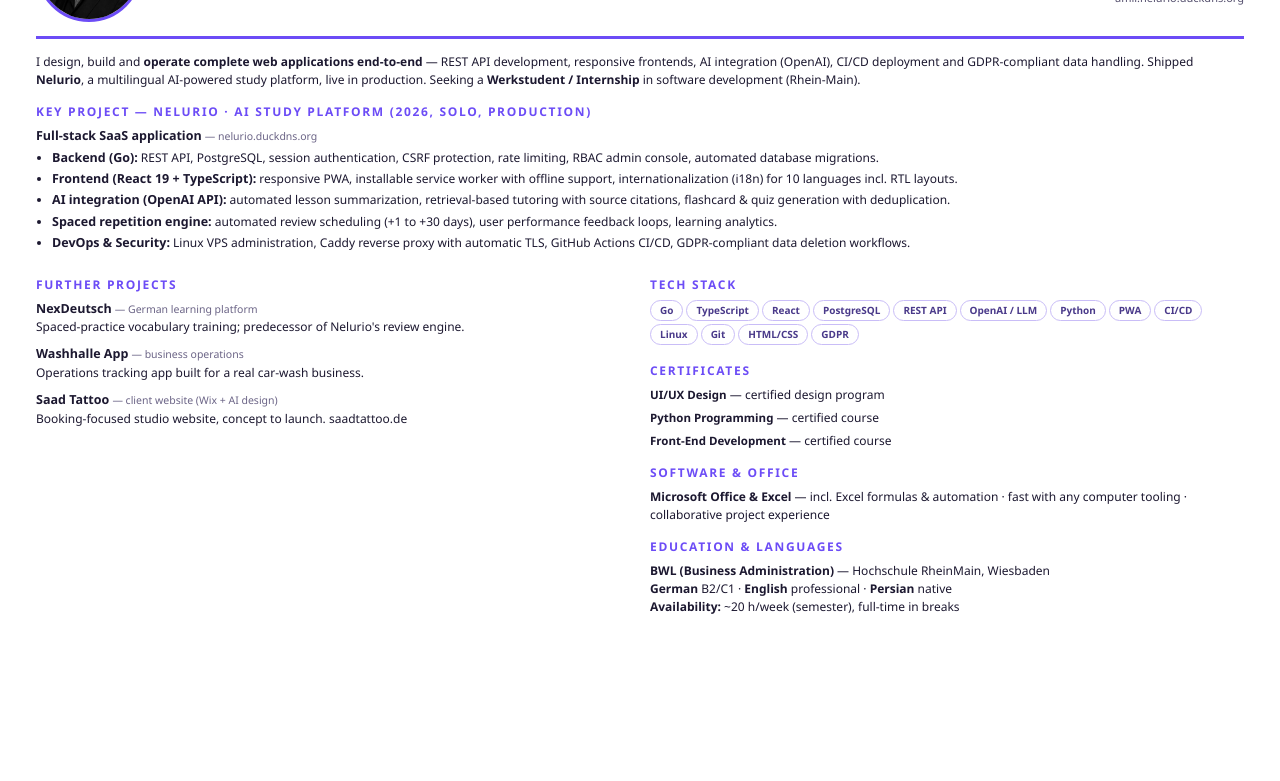
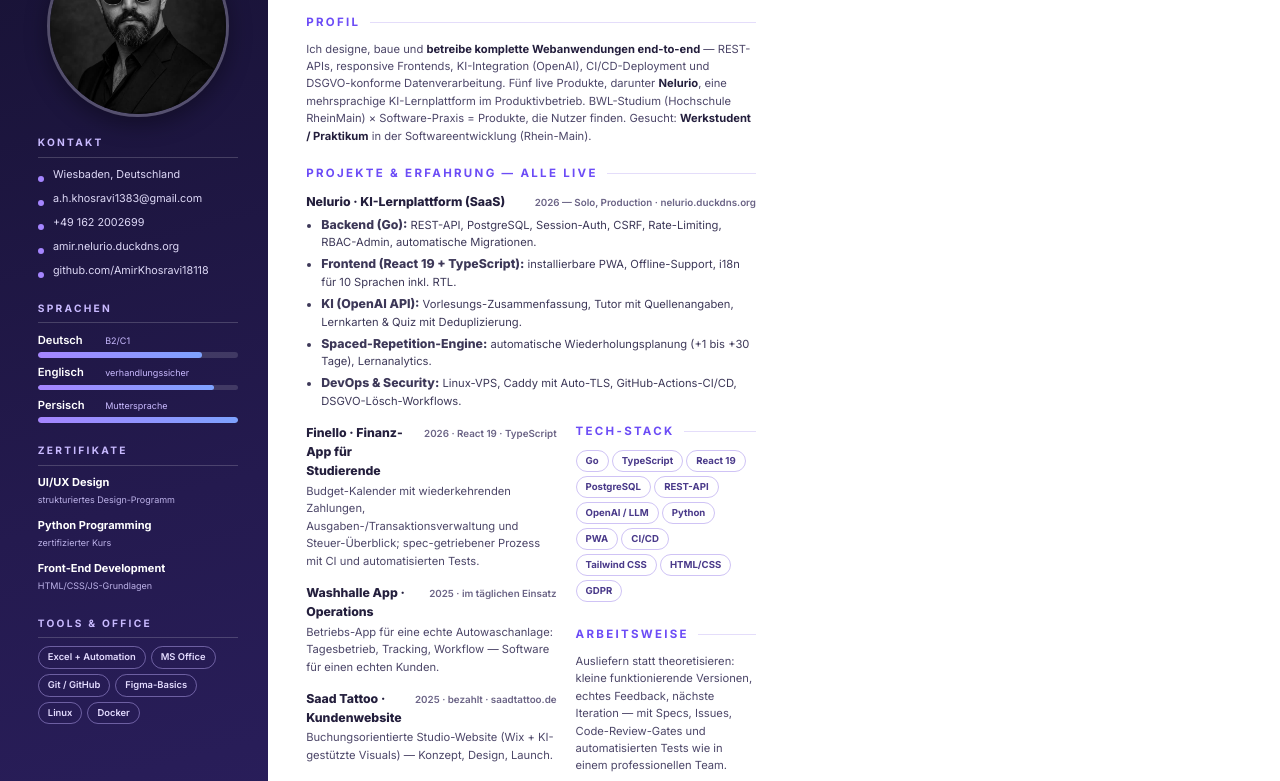
Before and after one commit to AmirKhosravi18118/amir-dev, a website: page cv_print.html in a window 1280 px wide. Shown: the part 114-895 px from the top of the page. Before the commit the page ends 800 px from the top, so only its background shows below. Drawn offline with Linux system fonts and the light colour scheme; files whose address does not match are found by name.

Commit message:
feat(T002): CV redesign — Canva-style professional layout (navy-violet sidebar, photo, language bars) + Finello added
Single A4 page, Inter, real text (ATS-parseable, no watermark). Sidebar:
photo, contact incl. GitHub, languages with level bars, certificates,
tools. Main: profile, all five live projects (Nelurio detailed, Finello
NEW, Washhalle, Saad Tattoo, NexDeutsch), tech stack, working style,
education, availability footer. Regenerated Amir_Khosravi_CV.pdf via
headless Chrome (absolute file:/// photo src per traps #3).

```diff
--- a/cv_print.html
+++ b/cv_print.html
@@ -1,65 +1,136 @@
-<!DOCTYPE html><html lang="de"><head><meta charset="utf-8"><title>Amir Khosravi — Lebenslauf</title><meta name="viewport" content="width=device-width, initial-scale=1.0"><style>
+<!DOCTYPE html><html lang="de"><head><meta charset="utf-8"><title>Amir Khosravi — Lebenslauf</title><meta name="viewport" content="width=device-width, initial-scale=1.0"><link rel="preconnect" href="https://fonts.googleapis.com"><link href="https://fonts.googleapis.com/css2?family=Inter:wght@400;600;700;800;900&display=swap" rel="stylesheet"><style>
 @page{size:A4;margin:0}
 *{margin:0;padding:0;box-sizing:border-box}
-body{font-family:'Segoe UI',Arial,sans-serif;color:#1c1830;font-size:12px;line-height:1.5;padding:30px 36px}
-.head{display:grid;grid-template-columns:110px 1fr auto;gap:18px;align-items:center;border-bottom:3px solid #6c4cf6;padding-bottom:14px;margin-bottom:14px}
-.photo{width:106px;height:106px;object-fit:cover;border-radius:50%;border:3px solid #6c4cf6}
-h1{font-size:25px;letter-spacing:-.02em}h1 span{color:#6c4cf6}
-.role{font-weight:700;font-size:12px;color:#3d3564}
-.contact{font-size:11px;color:#55506e;text-align:right;line-height:1.75}
-h2{font-size:12px;text-transform:uppercase;letter-spacing:.14em;color:#6c4cf6;margin:14px 0 6px}
-p{margin-bottom:5px}
-.proj{margin-bottom:9px}
-.proj b{font-size:12.5px}
-.proj .t{color:#6b6486;font-size:10.5px}
-ul{margin:3px 0 0 16px}li{margin-bottom:2.5px}
-.two{display:grid;grid-template-columns:1fr 1fr;gap:20px}
-.tag{display:inline-block;padding:2px 9px;border:1px solid #c9bdf7;border-radius:99px;font-size:10px;font-weight:700;color:#4a3a8a;margin:0 3px 3px 0}
-.cert{margin-bottom:5px}.cert b{font-size:11.5px}
+html,body{width:210mm;height:297mm}
+body{font-family:'Inter','Segoe UI',Arial,sans-serif;color:#241f3d;font-size:11.2px;line-height:1.56;background:#fff;display:flex;overflow:hidden}
+/* ---------- sidebar (Canva-style navy panel, brand violet) ---------- */
+.side{width:71mm;background:linear-gradient(165deg,#171233 0%,#241a4f 55%,#2c2061 100%);color:#e9e5ff;padding:13mm 8mm 10mm 10mm;flex-shrink:0}
+.photo{width:48mm;height:48mm;object-fit:cover;border-radius:50%;display:block;margin:0 auto 2.5mm;border:.9mm solid rgba(255,255,255,.25);box-shadow:0 2mm 6mm rgba(0,0,0,.35)}
+.side h2{font-size:10.2px;text-transform:uppercase;letter-spacing:.22em;color:#c9baff;margin:5.5mm 0 2.2mm;padding-bottom:1.5mm;border-bottom:1px solid rgba(255,255,255,.18)}
+.side h2:first-of-type{margin-top:5mm}
+.side p,.side li{color:#ded9f7;font-size:10.8px;line-height:1.66}
+.side a{color:#ded9f7;text-decoration:none;word-break:break-all}
+.side ul{list-style:none}
+.side li{margin-bottom:1.6mm;padding-left:4mm;position:relative}
+.side li::before{content:'';position:absolute;left:0;top:.9em;width:1.6mm;height:1.6mm;border-radius:50%;background:#a585ff}
+.lang{margin-bottom:1.8mm}
+.lang b{color:#fff;display:inline-block;width:17mm;font-weight:600}
+.lang .lvl{color:#c9baff;font-size:9px}
+.bar{height:1.4mm;background:rgba(255,255,255,.14);border-radius:99px;margin-top:.8mm;overflow:hidden}
+.bar i{display:block;height:100%;border-radius:99px;background:linear-gradient(90deg,#a585ff,#7ea2ff)}
+.cert{margin-bottom:2.2mm}
+.cert b{color:#fff;font-weight:700;display:block;font-size:11px}
+.cert small{color:#bcb2e8;font-size:9px}
+.skill-tags{display:flex;flex-wrap:wrap;gap:1.3mm}
+.skill-tags span{padding:.8mm 2.4mm;border:1px solid rgba(196,178,255,.45);border-radius:99px;font-size:9.4px;font-weight:600;color:#e4dcff}
+/* ---------- main column ---------- */
+.main{flex:1;padding:13mm 10mm 10mm 10mm}
+h1{font-size:32px;font-weight:900;letter-spacing:-.02em;line-height:1.05}
+h1 span{color:#6c4cf6}
+.role{font-size:12.5px;font-weight:700;color:#4a3a8a;margin-top:1.5mm}
+.main h2{font-size:11.5px;text-transform:uppercase;letter-spacing:.2em;color:#6c4cf6;margin:5.2mm 0 2.4mm;display:flex;align-items:center;gap:2.5mm}
+.main h2::after{content:'';flex:1;height:1px;background:#e4ddfa}
+.sum{color:#4c4668}
+.sum b{color:#241f3d}
+.job{margin-bottom:3.4mm}
+.job .top{display:flex;justify-content:space-between;align-items:baseline;gap:3mm}
+.job b{font-size:12.3px;font-weight:800}
+.job .t{color:#6b6486;font-size:9.8px;white-space:nowrap;font-weight:600}
+.job .what{color:#4c4668;margin-top:.6mm}
+.job ul{margin:1mm 0 0 4mm}
+.job li{margin-bottom:.7mm;color:#3d3858}
+.tag{display:inline-block;padding:.7mm 2.4mm;border:1px solid #cfc3f5;border-radius:99px;font-size:9.6px;font-weight:700;color:#4a3a8a;margin:0 .8mm 1mm 0}
+.two{display:grid;grid-template-columns:1fr 1fr;gap:5mm}
+p{margin-bottom:1mm}
+.foot{margin-top:4mm;padding-top:2mm;border-top:1px solid #e4ddfa;color:#6b6486;font-size:9px;display:flex;justify-content:space-between}
 </style></head><body>
-<div class="head">
-<img class="photo" src="file:///D:/Z.Ai/portfolio/amir.jpg">
-<div>
-<h1>AMIR <span>KHOSRAVI</span></h1>
-<div class="role">Software Developer (Working Student) — Full-Stack · Go · React · AI Integration</div>
-</div>
-<div class="contact">
-Wiesbaden, Germany<br>a.h.khosravi1383@gmail.com<br>+49 162 2002699<br>amir.nelurio.duckdns.org
-</div>
-</div>
 
-<p>I design, build and <b>operate complete web applications end-to-end</b> — REST API development, responsive frontends, AI integration (OpenAI), CI/CD deployment and GDPR-compliant data handling. Shipped <b>Nelurio</b>, a multilingual AI-powered study platform, live in production. Seeking a <b>Werkstudent / Internship</b> in software development (Rhein-Main).</p>
+<aside class="side">
+  <img class="photo" src="file:///D:/Z.Ai/portfolio/amir.jpg" alt="Amir Khosravi">
 
-<h2>Key Project — Nelurio · AI Study Platform (2026, solo, production)</h2>
-<div class="proj"><b>Full-stack SaaS application</b> <span class="t">— nelurio.duckdns.org</span>
-<ul>
-<li><b>Backend (Go):</b> REST API, PostgreSQL, session authentication, CSRF protection, rate limiting, RBAC admin console, automated database migrations.</li>
-<li><b>Frontend (React 19 + TypeScript):</b> responsive PWA, installable service worker with offline support, internationalization (i18n) for 10 languages incl. RTL layouts.</li>
-<li><b>AI integration (OpenAI API):</b> automated lesson summarization, retrieval-based tutoring with source citations, flashcard & quiz generation with deduplication.</li>
-<li><b>Spaced repetition engine:</b> automated review scheduling (+1 to +30 days), user performance feedback loops, learning analytics.</li>
-<li><b>DevOps & Security:</b> Linux VPS administration, Caddy reverse proxy with automatic TLS, GitHub Actions CI/CD, GDPR-compliant data deletion workflows.</li>
-</ul></div>
+  <h2>Kontakt</h2>
+  <ul>
+    <li>Wiesbaden, Deutschland</li>
+    <li><a href="mailto:a.h.khosravi1383@gmail.com">a.h.khosravi1383@gmail.com</a></li>
+    <li><a href="tel:+491622002699">+49 162 2002699</a></li>
+    <li><a href="https://amir.nelurio.duckdns.org">amir.nelurio.duckdns.org</a></li>
+    <li><a href="https://github.com/AmirKhosravi18118">github.com/AmirKhosravi18118</a></li>
+  </ul>
 
-<div class="two">
-<div>
-<h2>Further Projects</h2>
-<div class="proj"><b>NexDeutsch</b> <span class="t">— German learning platform</span><p>Spaced-practice vocabulary training; predecessor of Nelurio's review engine.</p></div>
-<div class="proj"><b>Washhalle App</b> <span class="t">— business operations</span><p>Operations tracking app built for a real car-wash business.</p></div>
-<div class="proj"><b>Saad Tattoo</b> <span class="t">— client website (Wix + AI design)</span><p>Booking-focused studio website, concept to launch. saadtattoo.de</p></div>
-</div>
-<div>
-<h2>Tech Stack</h2>
-<p><span class="tag">Go</span><span class="tag">TypeScript</span><span class="tag">React</span><span class="tag">PostgreSQL</span><span class="tag">REST API</span><span class="tag">OpenAI / LLM</span><span class="tag">Python</span><span class="tag">PWA</span><span class="tag">CI/CD</span><span class="tag">Linux</span><span class="tag">Git</span><span class="tag">HTML/CSS</span><span class="tag">GDPR</span></p>
-<h2>Certificates</h2>
-<div class="cert"><b>UI/UX Design</b> — certified design program</div>
-<div class="cert"><b>Python Programming</b> — certified course</div>
-<div class="cert"><b>Front-End Development</b> — certified course</div>
-<h2>Software & Office</h2>
-<p><b>Microsoft Office & Excel</b> — incl. Excel formulas & automation · fast with any computer tooling · collaborative project experience</p>
-<h2>Education & Languages</h2>
-<p><b>BWL (Business Administration)</b> — Hochschule RheinMain, Wiesbaden<br>
-<b>German</b> B2/C1 · <b>English</b> professional · <b>Persian</b> native<br>
-<b>Availability:</b> ~20 h/week (semester), full-time in breaks</p>
-</div>
-</div>
+  <h2>Sprachen</h2>
+  <div class="lang"><b>Deutsch</b> <span class="lvl">B2/C1</span><div class="bar"><i style="width:82%"></i></div></div>
+  <div class="lang"><b>Englisch</b> <span class="lvl">verhandlungssicher</span><div class="bar"><i style="width:88%"></i></div></div>
+  <div class="lang"><b>Persisch</b> <span class="lvl">Muttersprache</span><div class="bar"><i style="width:100%"></i></div></div>
+
+  <h2>Zertifikate</h2>
+  <div class="cert"><b>UI/UX Design</b><small>strukturiertes Design-Programm</small></div>
+  <div class="cert"><b>Python Programming</b><small>zertifizierter Kurs</small></div>
+  <div class="cert"><b>Front-End Development</b><small>HTML/CSS/JS-Grundlagen</small></div>
+
+  <h2>Tools &amp; Office</h2>
+  <div class="skill-tags">
+    <span>Excel + Automation</span><span>MS Office</span><span>Git / GitHub</span><span>Figma-Basics</span><span>Linux</span><span>Docker</span>
+  </div>
+</aside>
+
+<main class="main">
+  <h1>AMIR <span>KHOSRAVI</span></h1>
+  <div class="role">Software Developer — Full-Stack · Go · React · AI-Integration</div>
+
+  <h2>Profil</h2>
+  <p class="sum">Ich designe, baue und <b>betreibe komplette Webanwendungen end-to-end</b> — REST-APIs, responsive Frontends, KI-Integration (OpenAI), CI/CD-Deployment und DSGVO-konforme Datenverarbeitung. Fünf live Produkte, darunter <b>Nelurio</b>, eine mehrsprachige KI-Lernplattform im Produktivbetrieb. BWL-Studium (Hochschule RheinMain) × Software-Praxis = Produkte, die Nutzer finden. Gesucht: <b>Werkstudent / Praktikum</b> in der Softwareentwicklung (Rhein-Main).</p>
+
+  <h2>Projekte &amp; Erfahrung — alle live</h2>
+
+  <div class="job">
+    <div class="top"><b>Nelurio · KI-Lernplattform (SaaS)</b><span class="t">2026 — Solo, Production · nelurio.duckdns.org</span></div>
+    <ul>
+      <li><b>Backend (Go):</b> REST-API, PostgreSQL, Session-Auth, CSRF, Rate-Limiting, RBAC-Admin, automatische Migrationen.</li>
+      <li><b>Frontend (React 19 + TypeScript):</b> installierbare PWA, Offline-Support, i18n für 10 Sprachen inkl. RTL.</li>
+      <li><b>KI (OpenAI API):</b> Vorlesungs-Zusammenfassung, Tutor mit Quellenangaben, Lernkarten &amp; Quiz mit Deduplizierung.</li>
+      <li><b>Spaced-Repetition-Engine:</b> automatische Wiederholungsplanung (+1 bis +30 Tage), Lernanalytics.</li>
+      <li><b>DevOps &amp; Security:</b> Linux-VPS, Caddy mit Auto-TLS, GitHub-Actions-CI/CD, DSGVO-Lösch-Workflows.</li>
+    </ul>
+  </div>
+
+  <div class="two">
+    <div>
+      <div class="job">
+        <div class="top"><b>Finello · Finanz-App für Studierende</b><span class="t">2026 · React 19 · TypeScript</span></div>
+        <p class="what">Budget-Kalender mit wiederkehrenden Zahlungen, Ausgaben-/Transaktionsverwaltung und Steuer-Überblick; spec-getriebener Prozess mit CI und automatisierten Tests.</p>
+      </div>
+      <div class="job">
+        <div class="top"><b>Washhalle App · Operations</b><span class="t">2025 · im täglichen Einsatz</span></div>
+        <p class="what">Betriebs-App für eine echte Autowaschanlage: Tagesbetrieb, Tracking, Workflow — Software für einen echten Kunden.</p>
+      </div>
+      <div class="job">
+        <div class="top"><b>Saad Tattoo · Kundenwebsite</b><span class="t">2025 · bezahlt · saadtattoo.de</span></div>
+        <p class="what">Buchungsorientierte Studio-Website (Wix + KI-gestützte Visuals) — Konzept, Design, Launch.</p>
+      </div>
+      <div class="job">
+        <div class="top"><b>NexDeutsch · Lernplattform</b><span class="t">2024/25 · Vorgänger von Nelurio</span></div>
+        <p class="what">Vokabeltraining mit strukturierten Übungen; Keimzelle der Nelurio-Review-Engine.</p>
+      </div>
+    </div>
+    <div>
+      <h2 style="margin-top:0">Tech-Stack</h2>
+      <p>
+        <span class="tag">Go</span><span class="tag">TypeScript</span><span class="tag">React 19</span><span class="tag">PostgreSQL</span><span class="tag">REST-API</span><span class="tag">OpenAI / LLM</span><span class="tag">Python</span><span class="tag">PWA</span><span class="tag">CI/CD</span><span class="tag">Tailwind CSS</span><span class="tag">HTML/CSS</span><span class="tag">GDPR</span>
+      </p>
+      <h2>Arbeitsweise</h2>
+      <p class="sum">Ausliefern statt theoretisieren: kleine funktionierende Versionen, echtes Feedback, nächste Iteration — mit Specs, Issues, Code-Review-Gates und automatisierten Tests wie in einem professionellen Team.</p>
+    </div>
+  </div>
+
+  <h2>Ausbildung</h2>
+  <div class="job">
+    <div class="top"><b>BWL (Betriebswirtschaftslehre)</b><span class="t">seit 2025 · Hochschule RheinMain, Wiesbaden</span></div>
+    <p class="what">2. Semester — Business × Technology; mehrere Semester verbleibend.</p>
+  </div>
+
+  <div class="foot">
+    <span><b>Verfügbarkeit:</b> ~20 Std./Woche im Semester · Vollzeit in den Semesterferien</span>
+    <span>Lebenslauf als PDF — alle Projekte live besuchbar</span>
+  </div>
+</main>
 </body></html>
```
Also changed, not shown: 1 other file.
